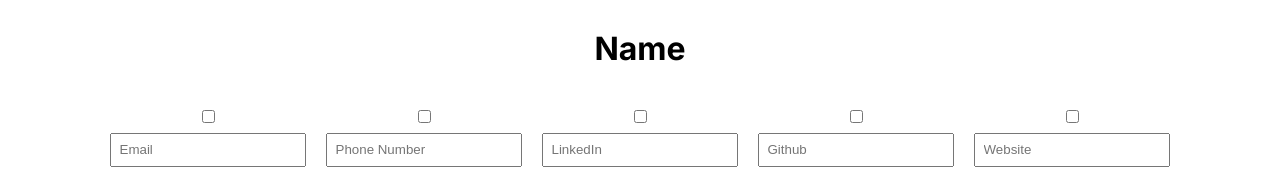
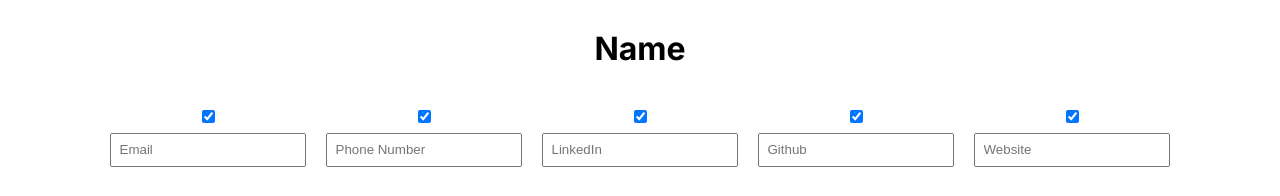
Before and after one commit to Welcome-To-The-Wonderland/Prompt_of_Absolem, a Next.js app in the folder my-app/: page / in a window 1280 px wide. Shown: the top 196 px of the page. Built offline with nearby package versions, Linux system fonts and the light colour scheme.

Commit message:
add checkbox functionality

```diff
--- a/my-app/Atoms/checkbox_button.tsx
+++ b/my-app/Atoms/checkbox_button.tsx
@@ -1,6 +1,14 @@
-export function FormCheckbox ()  {
+interface defineProps{
+    onChange: () => void;
+    checked?: boolean;
+
+}
+export function FormCheckbox ({ onChange, checked } : defineProps)  {
     return (
-        <input style = {styles.checkbox} type="checkbox"
+        <input style = {styles.checkbox}
+        type="checkbox"
+        onChange={onChange}
+        checked={checked}
         />
     );
 }
--- a/my-app/Atoms/forum_input.tsx
+++ b/my-app/Atoms/forum_input.tsx
@@ -1,11 +1,13 @@
 interface defineProps {
     placeholder: string;
     type: string;
+    disabled?: boolean;
 }
-export function FormInput ({ type, placeholder, } : defineProps)  {
+export function FormInput ({ type, placeholder, disabled = false} : defineProps)  {
     return (
         <input style = {styles.formInput }type={type}
         placeholder={placeholder}
+        disabled = {disabled}
         />
     );
 }
--- a/my-app/Molecules/name_forum_item.tsx
+++ b/my-app/Molecules/name_forum_item.tsx
@@ -1,6 +1,8 @@
+'use client'
 
 import FormInput from "@/Atoms/forum_input";
 import FormCheckbox from "@/Atoms/checkbox_button";
+import React, {useState} from "react";
 
 interface defineProps {
     type: string;
@@ -8,10 +10,15 @@ interface defineProps {
 }
 
 export function Form ({ type, placeholder} : defineProps){
+    const [isDisabled, setIsDisabled] = useState(false);
+    const toggleDisabled = () => {
+        setIsDisabled(!isDisabled);
+    }
+
     return (
         <div style={styles.form}>
-            <FormCheckbox/>
-            <FormInput type={type} placeholder={placeholder} />
+            <FormCheckbox onChange={toggleDisabled} checked={!isDisabled}/>
+            <FormInput type={type} placeholder={placeholder} disabled={isDisabled}/>
         </div>
     );
 }
--- a/my-app/app/page.tsx
+++ b/my-app/app/page.tsx
@@ -1,8 +1,8 @@
+
 import Form from "@/Molecules/name_forum_item";
 
 
 export default function Home() {
-
   return (
     <div style={styles.outerContainer}>
       {/* header Section */}
```
